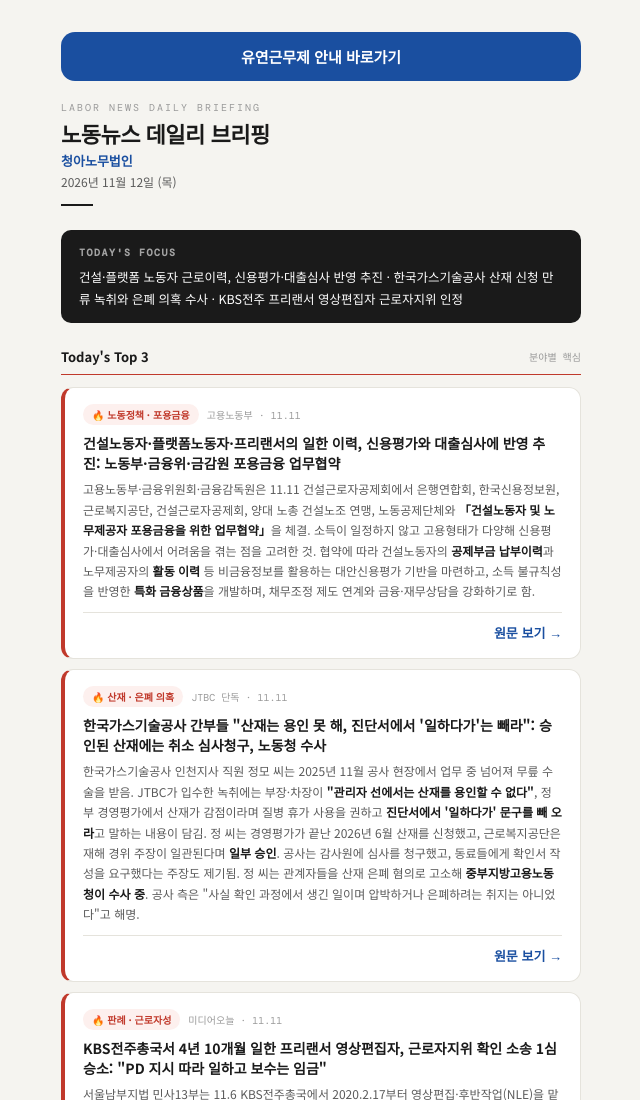
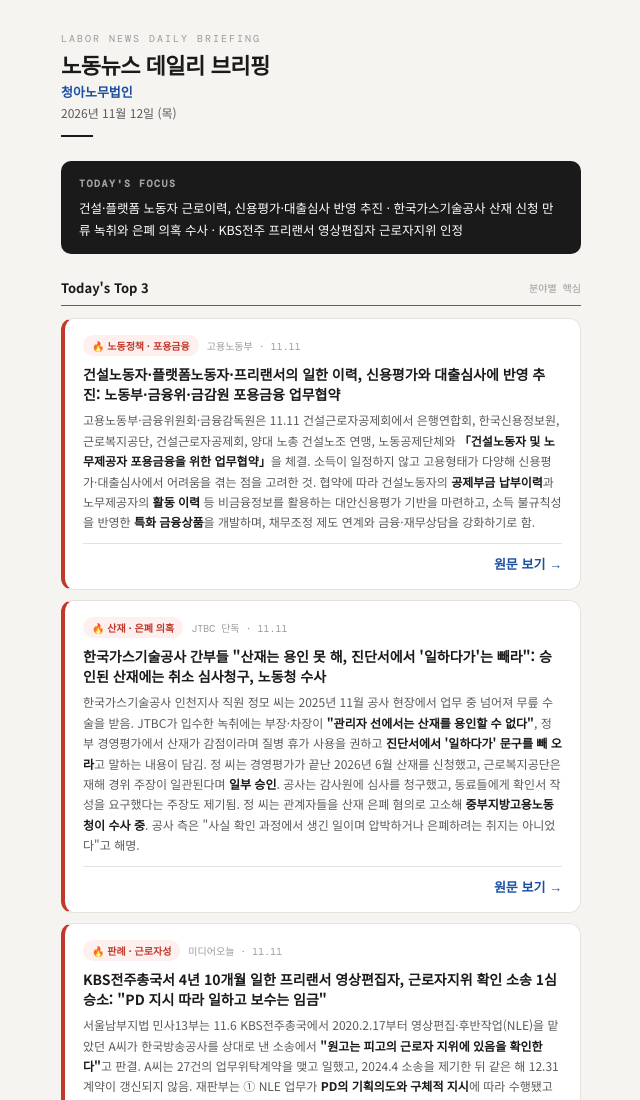
Before and after one commit to sagoclaim-tech/labor-briefing, a plain HTML site: page daily/2026-11-12.html in a window 1280 px wide. Shown: the top 1100 px of the page, without its empty margins (319-959 px from the left). Drawn offline with nearby package versions, Linux system fonts and the light colour scheme.

Commit message:
Update 2026-11-12.html11.12 브리핑 상단 유연근무제 바로가기 버튼 삭제(원상 복구)

```diff
--- a/daily/2026-11-12.html
+++ b/daily/2026-11-12.html
@@ -101,9 +101,6 @@
 </head>
 <body>
 <div class="wrapper">
-
-  <!-- 유연근무제 안내 바로가기 (2026-11-12 카카오 메시지 버튼 연결용) -->
-  <a href="https://nomu.kr/J19601838/news?action=view&amp;id=8BC64503154941288DE810113ABA06F5&amp;view=5F41BC020FC026C6E66F4ED2F40B3620" style="display:block;margin-bottom:20px;padding:14px 16px;border-radius:14px;background:#1A4FA0;color:#FFFFFF;text-align:center;font-size:15px;font-weight:700;text-decoration:none;">유연근무제 안내 바로가기</a>
 
   <!-- ============================================================ -->
   <!-- 헤더 : header-date의 날짜만 매일 교체                          -->
```
